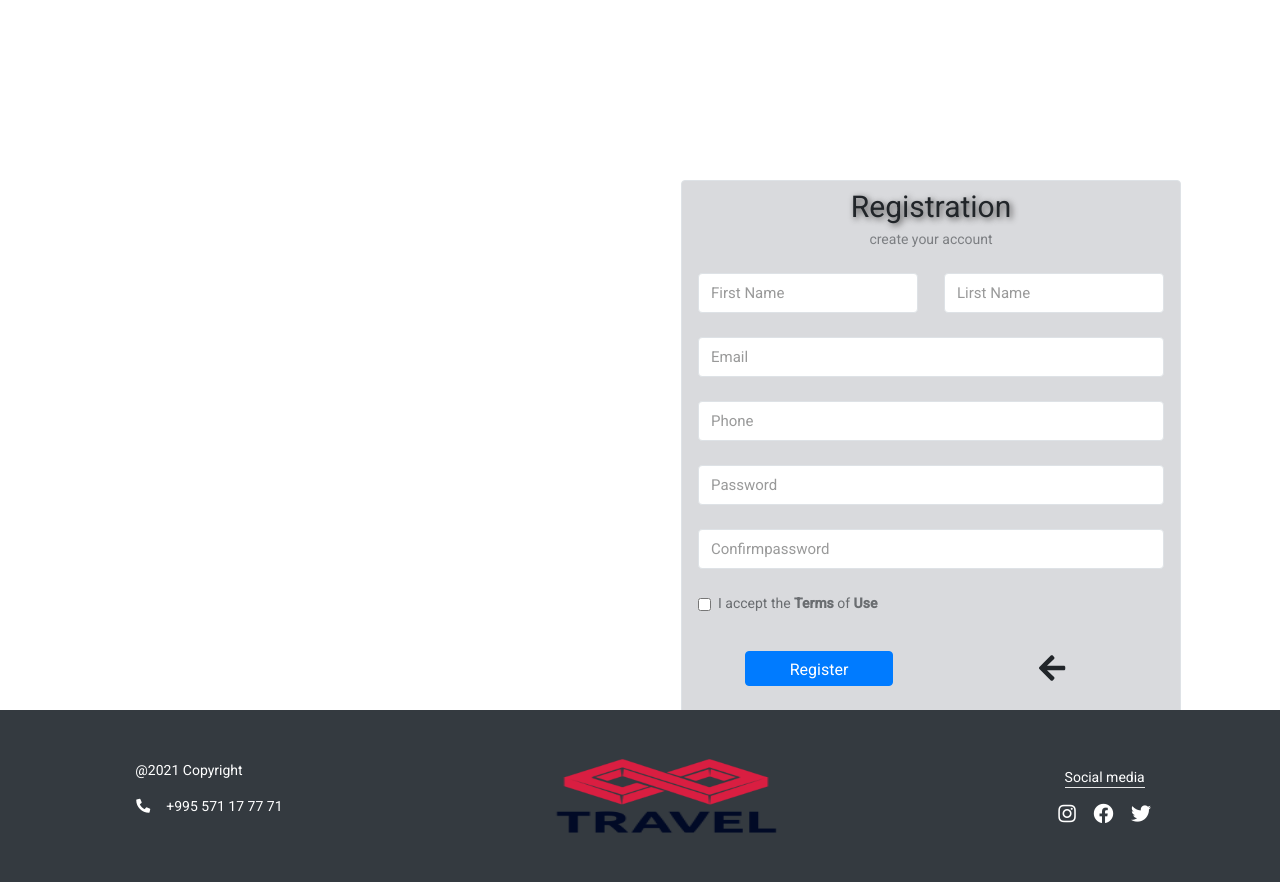
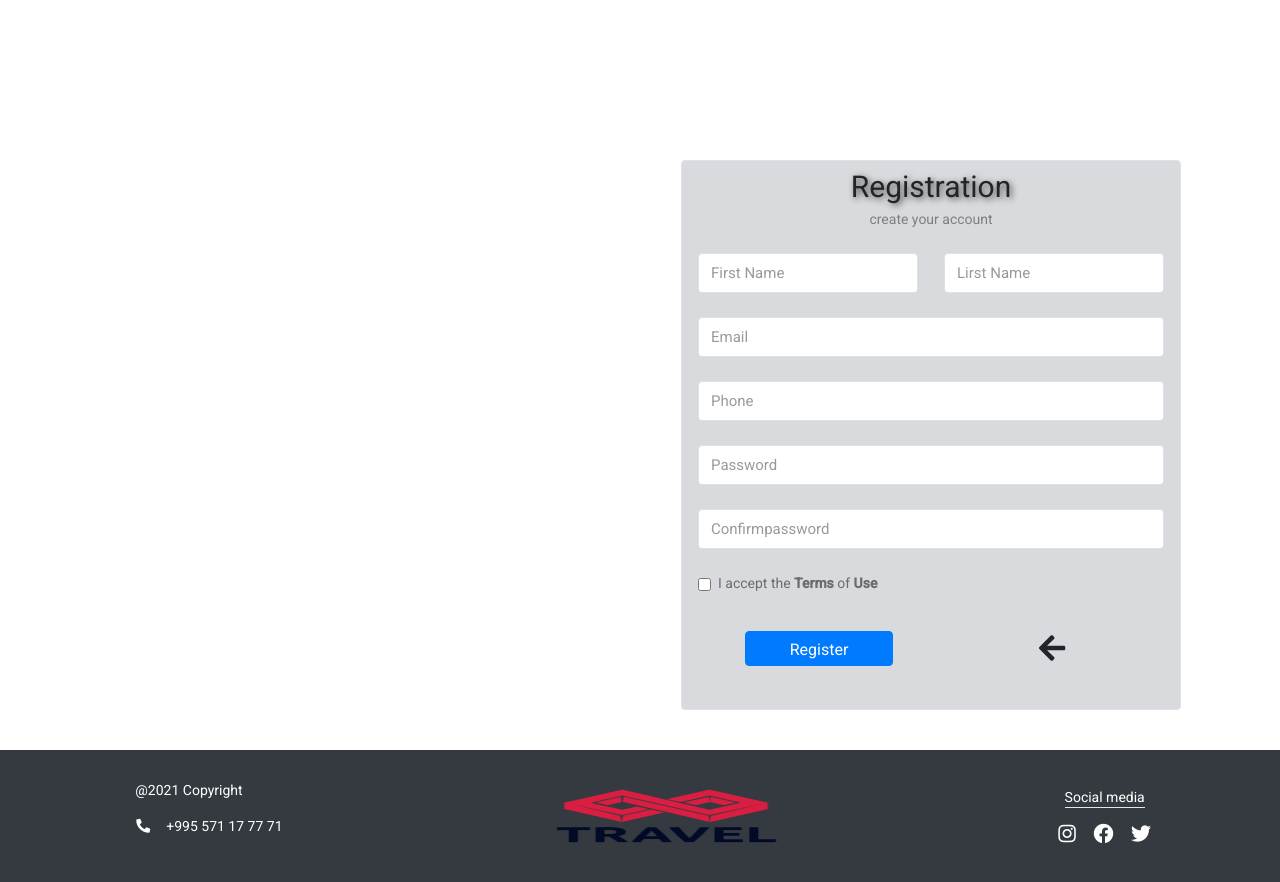
Before and after one commit to guramijibladze/it-step-project, an Angular app: page /register in a window 1280 px wide. Built offline with nearby package versions, Linux system fonts and the light colour scheme.

Commit message:
footer zoom change

```diff
--- a/src/app/footer/footer.component.css
+++ b/src/app/footer/footer.component.css
@@ -20,5 +20,5 @@ hr {
 
 .img-fluid{
   width: 20%;
-  height: 140px;
+  height: 100px;
 }
--- a/src/app/sign-up/sign-up.component.html
+++ b/src/app/sign-up/sign-up.component.html
@@ -1,5 +1,5 @@
 
-<div class="container register" style="padding-top: 180px;">
+<div class="container register" style="padding-top: 160px;">
     <div class="register-div border rounded p-3">
         <div class="title text-center mb-4">
                 <p style="font-size: 30px; text-shadow: 2px 2px 6px #464545;">Registration</p>
```
